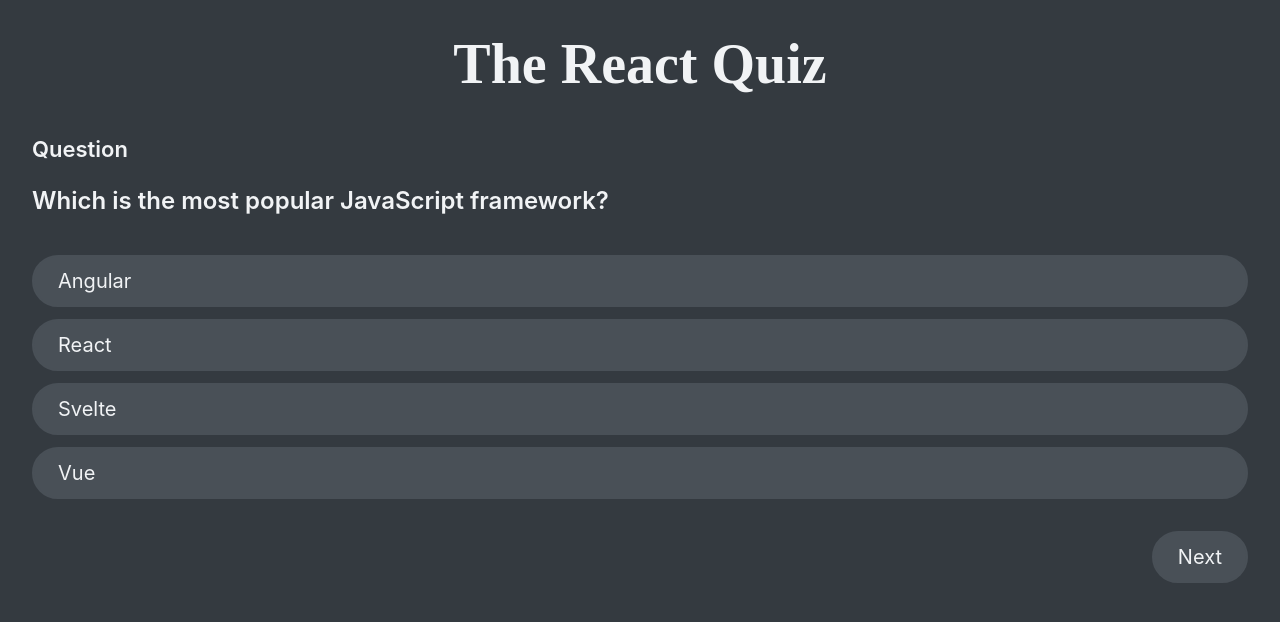
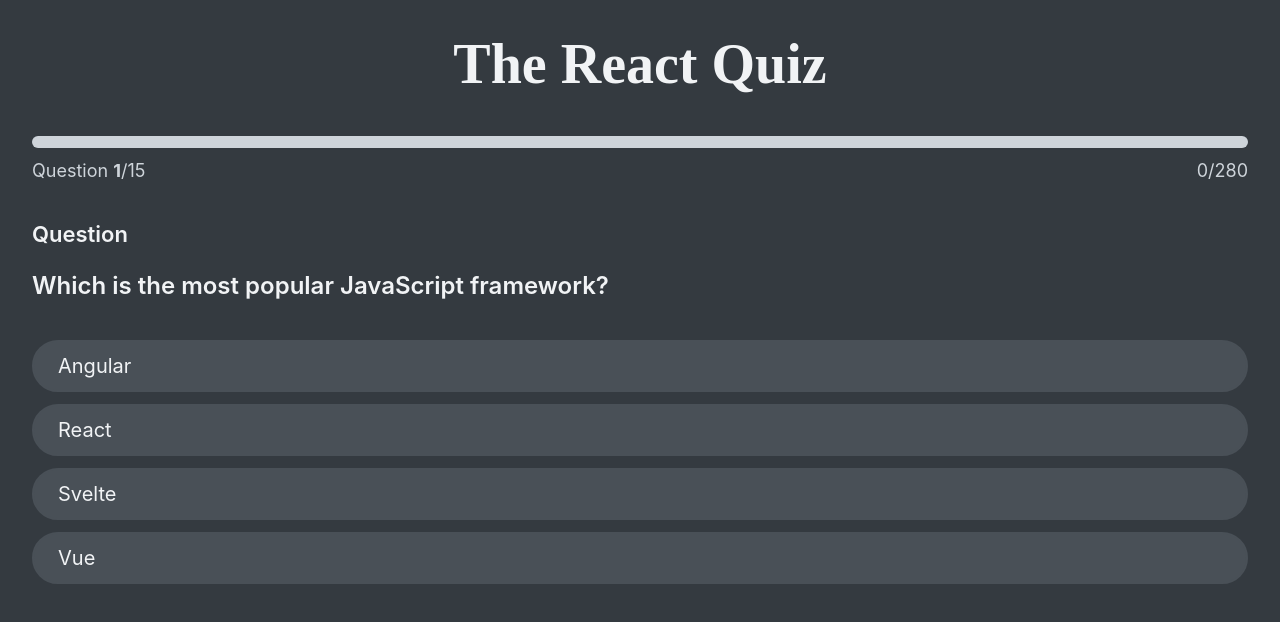
Before and after one commit to goodylove/React-quiz, a React (Create React App) app: page / in a window 1280 px wide. Both pictures are taken after a click on the button "Let's Start". Shown: the top 622 px of the page. Built offline with nearby package versions, Linux system fonts and the light colour scheme; data requests are answered from the project's data file.

Commit message:
add progress bar

```diff
--- a/src/Components/App.js
+++ b/src/Components/App.js
@@ -6,6 +6,7 @@
 import StartScreen from "./StartScreen";
 import Question from "./Question";
 import NextButton from "./NextButton";
+import Progress from "./Progress";
 
 const initialState = {
   questions: [],
@@ -45,18 +46,28 @@
             : state.points,
       };
 
+    case "nextQuestion":
+      return {
+        ...state,
+        index: state.index + 1,
+        answer: null,
+      };
+
     default:
       throw new Error("Unknown type ");
   }
 }
 function App() {
-  const [{ status, questions, index, answer }, dispatch] = useReducer(
+  const [{ status, questions, index, answer, points }, dispatch] = useReducer(
     reducer,
     initialState
   );
 
   // derived state
   const numberOfQuest = questions.length;
+  const maxPoints = questions.reduce(function (prev, curr) {
+    return prev + curr.points;
+  }, 0);
 
   useEffect(function () {
     fetch("http://localhost:8000/questions")
@@ -80,13 +91,20 @@
         )}
         {status === "active" && (
           <>
+            <Progress
+              index={index}
+              numberOfQuest={numberOfQuest}
+              points={points}
+              answer={answer}
+              maxPoints={maxPoints}
+            />
             <Question
               currentQuestion={questions[index]}
               answer={answer}
               dispatch={dispatch}
             />
 
-            <NextButton dispatch={dispatch} />
+            <NextButton dispatch={dispatch} answer={answer} />
           </>
         )}
       </Main>
--- a/src/Components/NextButton.jsx
+++ b/src/Components/NextButton.jsx
@@ -1,5 +1,6 @@
 import React from "react";
 
-export default function NextButton() {
-  return <button className="btn btn-ui">Next</button>;
+export default function NextButton({answer,dispatch}) {
+    if(answer == null) return
+  return <button className="btn btn-ui" onClick={()=>dispatch({type:'nextQuestion'})}>Next</button>;
 }
--- /dev/null
+++ b/src/Components/Progress.jsx
@@ -0,0 +1,12 @@
+import React from 'react'
+
+export default function Progress({index,numberOfQuest,points,maxPoints,answer}) {
+  return (
+    <header className='progress'>
+        <progress max={numberOfQuest} value={index + Number(answer !== null)}></progress>
+        <p>Question <strong>{index+1}</strong>/{numberOfQuest}</p>
+        <p>{points}/{maxPoints}</p>
+
+    </header>
+  )
+}
```
